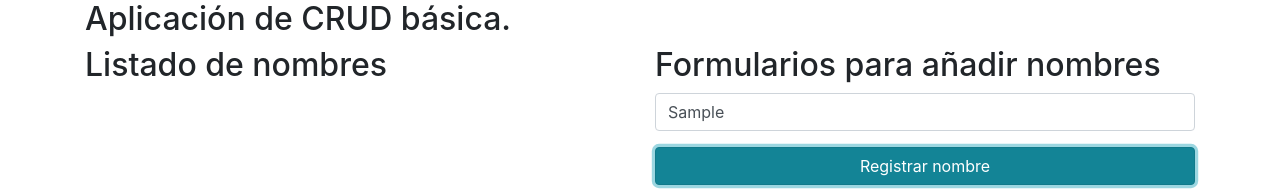
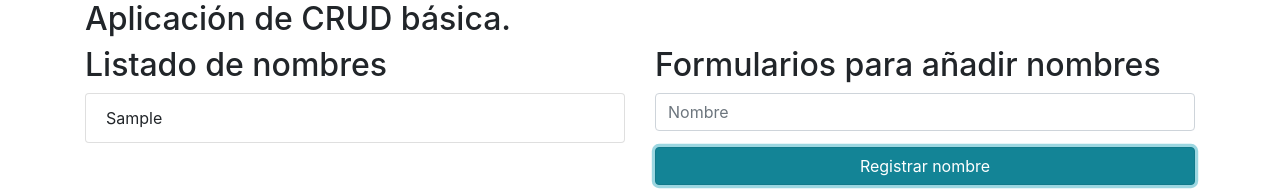
Before and after one commit to ZoltanMG/crud-basico-react, a React (Create React App) app: page / in a window 1280 px wide. Both pictures are taken after typing "Sample" into the empty fields and a click on the input "Registrar nombre". Shown: the top 193 px of the page. Built offline with nearby package versions, Linux system fonts and the light colour scheme.

Commit message:
[update]: Ahora se imprime cada uno de los nombres de la array lista nombre

```diff
--- a/src/components/ListadoNombres.jsx
+++ b/src/components/ListadoNombres.jsx
@@ -6,6 +6,12 @@ const ListadoNombres = () => {
     const [nombre, setNombre] = useState('')
     const [listaNombres, setListaNombres] = useState([])
 
+
+    // - addNombre realiza lo siguiente:
+    // evita que la pagina se actualice cuando se envia el formulario,
+    // crea un objeto con un id unico y asigna el nombre regiatrado por el usuario en el formulario,
+    // añade el objeto a la array listaNombre,
+    // vacia el imputo del fomulario diligenciado previamente.
     const addNombre = (e) => {
         e.preventDefault()
         const nuevoNombre = {
@@ -13,6 +19,7 @@ const ListadoNombres = () => {
             nombre: nombre
         }
         setListaNombres([...listaNombres, nuevoNombre])
+        setNombre('')
     }
 
     return (
@@ -21,12 +28,32 @@ const ListadoNombres = () => {
             <div className="row">
                 <div className="col">
                     <h2>Listado de nombres</h2>
+                    <ul className="list-group">
+                        {
+                            listaNombres.map(item =>
+                                <li key={item.id} className="list-group-item">
+                                    {item.nombre}
+                                </li>
+                            )
+                        }
+                    </ul>
                 </div>
                 <div className="col">
                     <h2>Formularios para añadir nombres</h2>
                     <form onSubmit={(e) => addNombre(e)} className="form-group">
-                        <input onChange={(e) => { setNombre(e.target.value) }} className="form-control mb-3" type="text" placeholder="Nombre" />
-                        <input className="btn btn-info btn-block" type="submit" value="Registrar nombre" />
+                        <input
+                            onChange={(e) => { setNombre(e.target.value) }}
+                            className="form-control mb-3"
+                            type="text"
+                            placeholder="Nombre"
+                            value={nombre}
+                            required
+                        />
+                        <input
+                            className="btn btn-info btn-block"
+                            type="submit"
+                            value="Registrar nombre"
+                        />
                     </form>
                 </div>
             </div>
```
